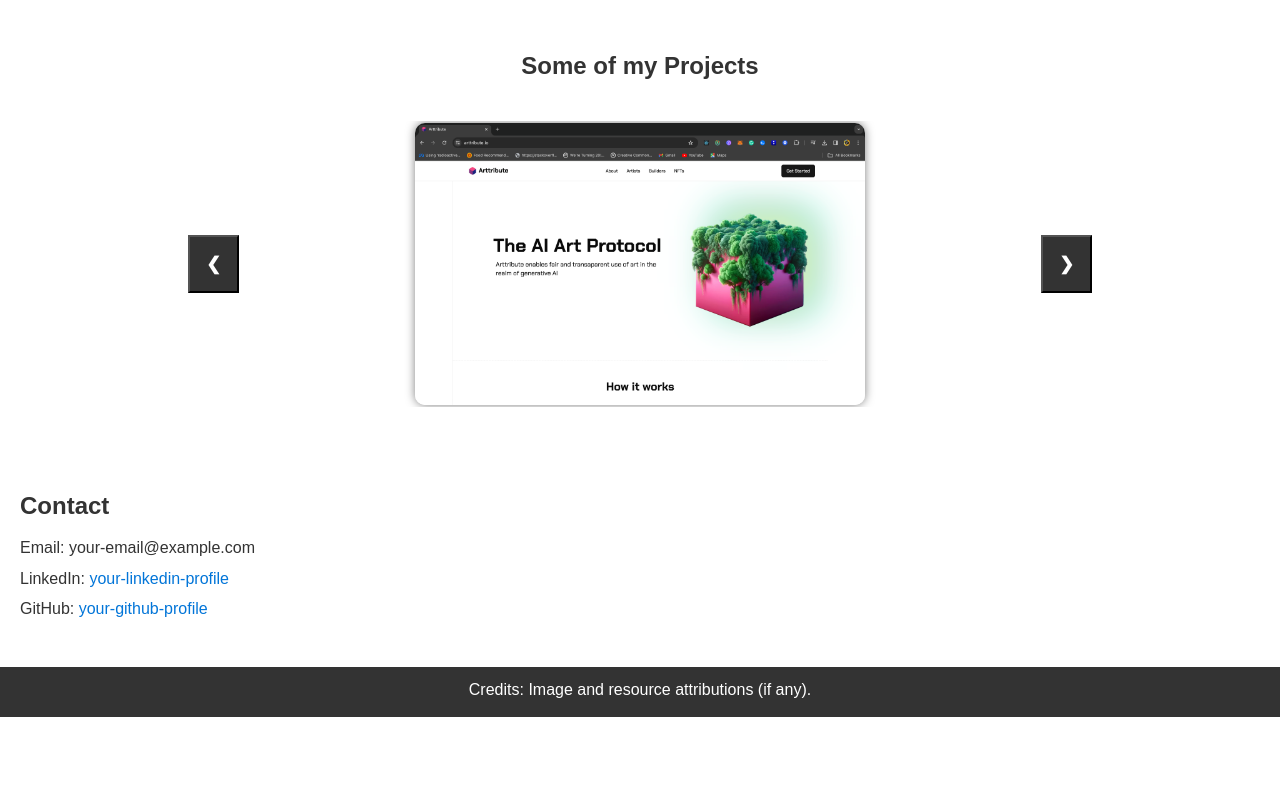
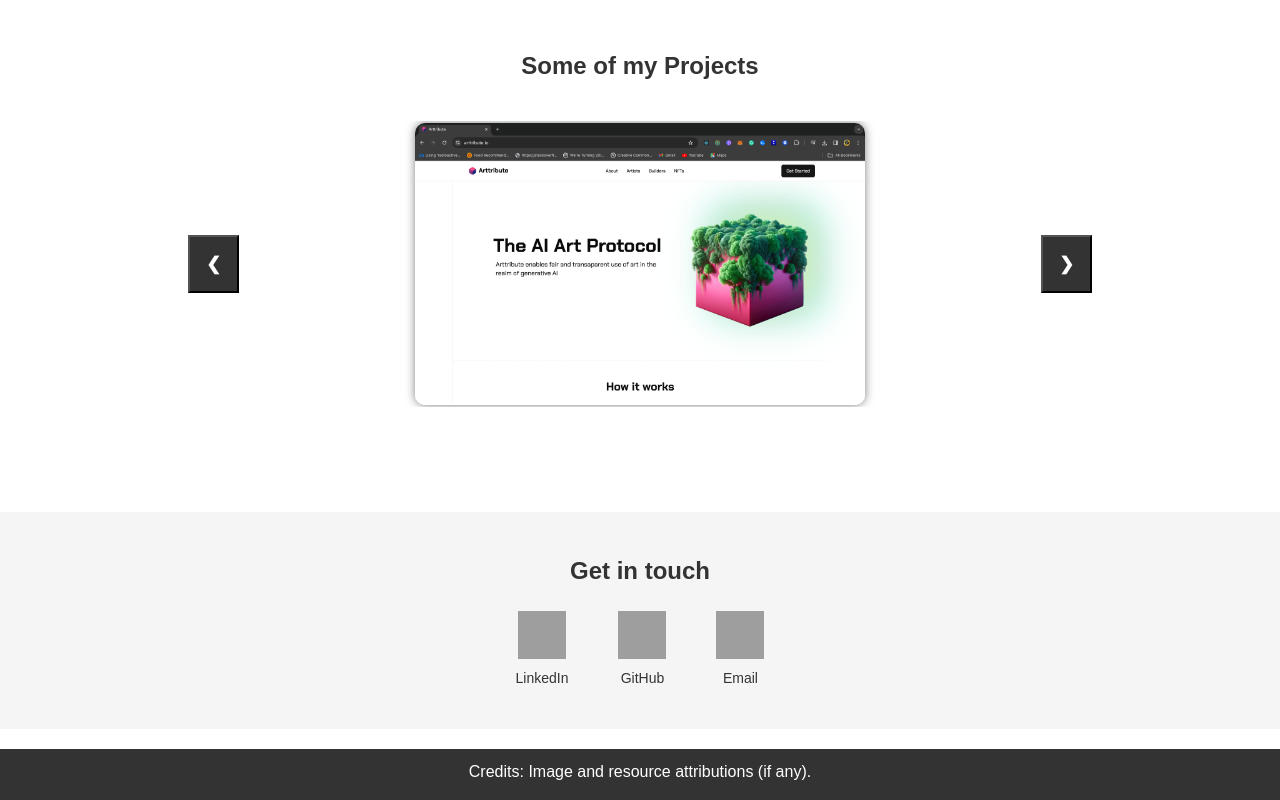
Before and after one commit to bashybaranaba/myportfolio, a plain HTML site: page index.html in a window 1280 px wide. Shown: the part 2511-3311 px from the top of the page. Before the commit the page ends 3228 px from the top, so only its background shows below. Drawn offline with Linux system fonts and the light colour scheme; grey boxes are pictures that could not be loaded.

Commit message:
feat: add contacts section with links

```diff
--- a/css/main.css
+++ b/css/main.css
@@ -271,6 +271,60 @@
     transform: none; /* Remove transform for mobile */
   }
 }
+
+/* Cantacts section */
+#contact {
+  text-align: center;
+  padding: 40px;
+  background-color: #f5f5f5;
+}
+
+#contact h2 {
+  margin-bottom: 20px;
+}
+
+.contact-options {
+  display: flex;
+  justify-content: center;
+  gap: 50px;
+}
+
+.contact-link {
+  display: flex;
+  flex-direction: column;
+  align-items: center;
+  text-decoration: none;
+  color: #333;
+  transition: transform 0.3s ease;
+}
+
+.contact-link img {
+  width: 48px;
+  height: 48px;
+  margin-bottom: 8px;
+}
+
+.contact-link span {
+  font-size: 14px;
+}
+
+.contact-link:hover,
+.contact-link:focus {
+  transform: translateY(-5px);
+  color: #0275d8;
+}
+
+/* Responsive adjustments */
+@media (max-width: 600px) {
+  .contact-options {
+    flex-direction: column;
+  }
+
+  .contact-link:not(:last-child) {
+    margin-bottom: 16px;
+  }
+}
+
 /* Footer */
 footer {
   background: #333;
--- a/index.html
+++ b/index.html
@@ -256,16 +256,28 @@
         <button class="next" onclick="moveSlide(1)">&#10095;</button>
       </div>
     </section>
+    <br />
+    <section id="contact">
+        <h2>Get in touch</h2>
+        <div class="contact-options">
+            <!-- LinkedIn -->
+            <a href="https://www.linkedin.com/in/baranaba-mugabane-107655153/" target="_blank" class="contact-link">
+                <img src="https://img.icons8.com/fluency/48/linkedin.png" alt="LinkedIn">
+                <span>LinkedIn</span>
+            </a>
+            <!-- GitHub -->
+            <a href="https://github.com/bashybaranaba" target="_blank" class="contact-link">
+                <img src="https://img.icons8.com/glyph-neue/64/github.png" alt="GitHub" style="width:48px; height:48px;">
+                <span>GitHub</span>
+            </a>
+            <!-- Email -->
+            <a href="mailto:bashybaranaba@gmail.com" class="contact-link">
+                <img src="https://img.icons8.com/color/48/gmail-new.png" alt="Email">
+                <span>Email</span>
+            </a>
+        </div>
+    </section>
 
-    <section id="contact">
-      <h2>Contact</h2>
-      <p>Email: your-email@example.com</p>
-      <p>
-        LinkedIn: <a href="your-linkedin-profile-link">your-linkedin-profile</a>
-      </p>
-      <p>GitHub: <a href="your-github-profile-link">your-github-profile</a></p>
-      <!-- Optional: Contact form -->
-    </section>
 
     <footer>
       <p>Credits: Image and resource attributions (if any).</p>
```
